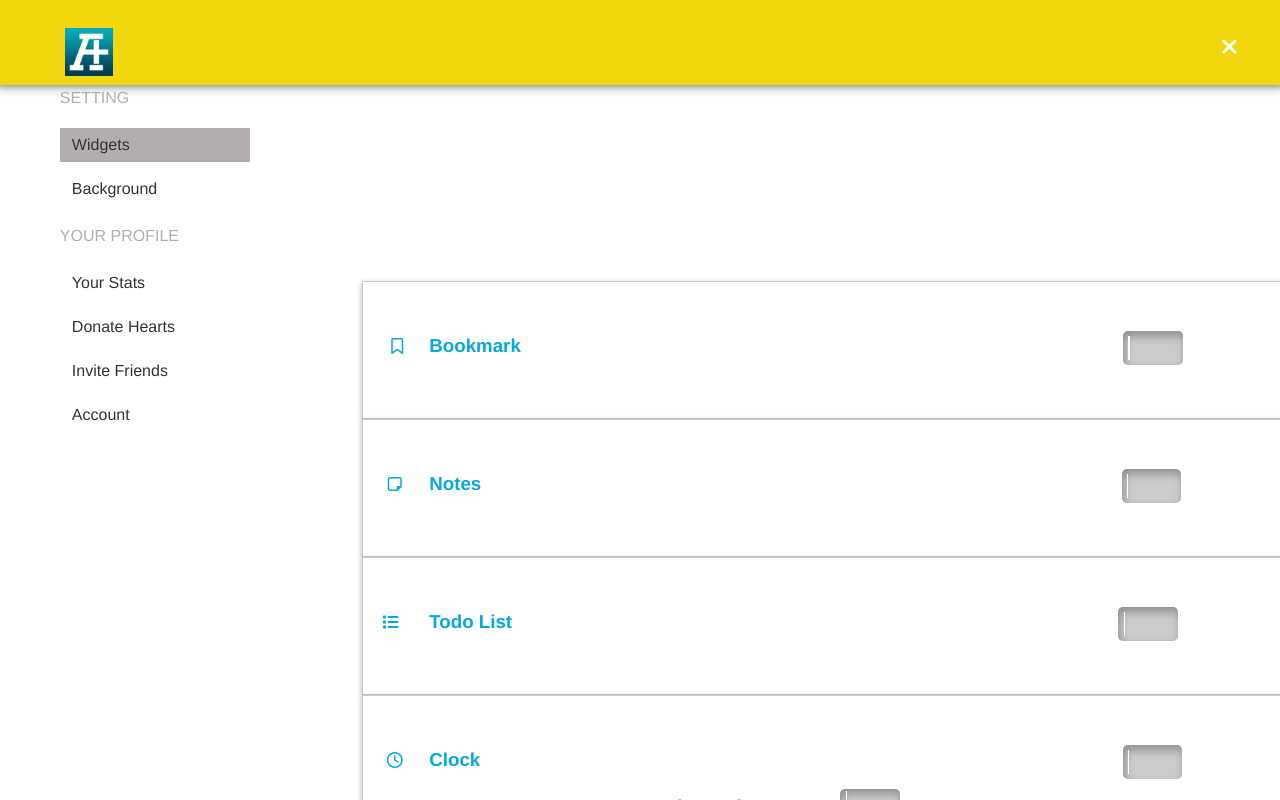
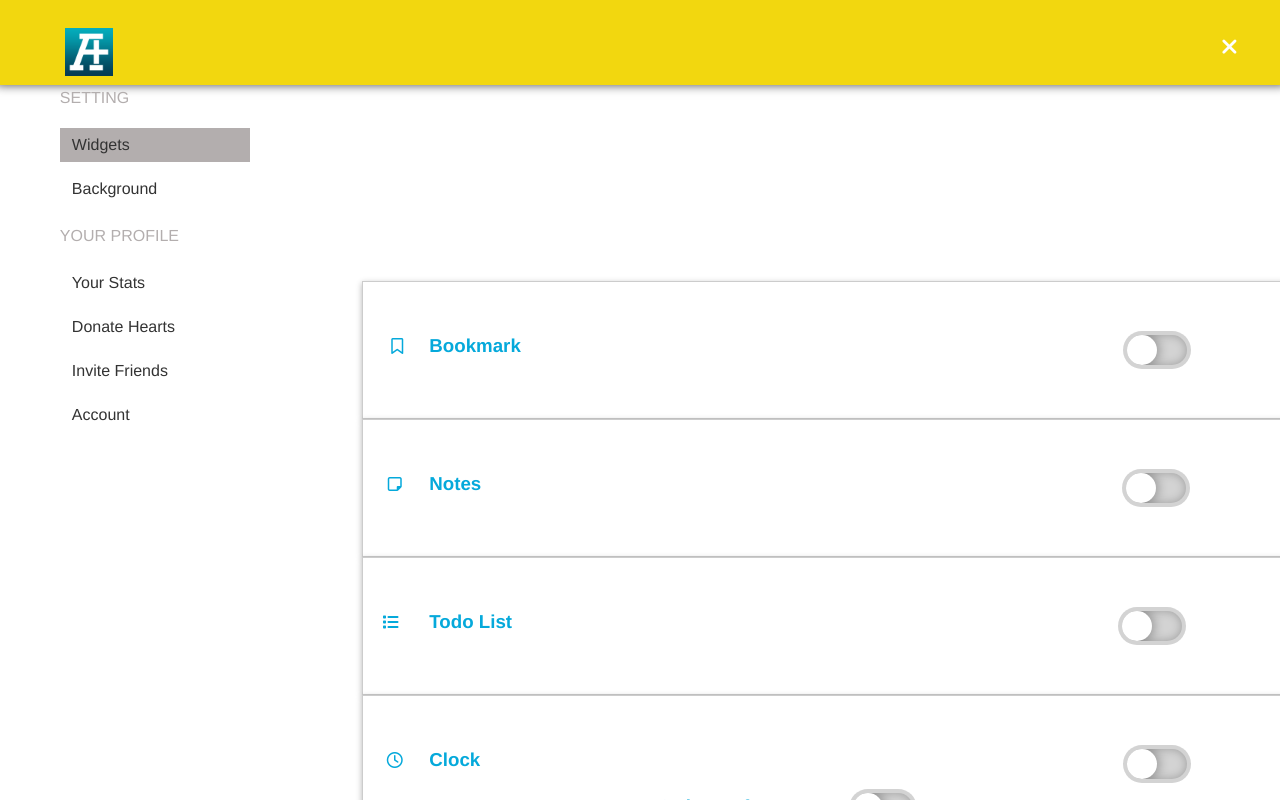
Before and after one commit to ouiadgood-tab/ouiadgood-tab-web, a Vue app: page /setting/Widget in a window 1280 px wide. Shown: the top 800 px of the page. Built offline with nearby package versions, Linux system fonts and the light colour scheme; what auth0-js, vue3-google-login would draw is missing.

Commit message:
switch update

```diff
--- a/src/views/settings/WidgetSet.vue
+++ b/src/views/settings/WidgetSet.vue
@@ -4,20 +4,20 @@
             <h3 class="mainText">{{ translatedWidgetContainer.bookmark }}</h3>
             <i class="fa-sharp fa-regular fa-bookmark"></i>
             <div class="switchFlex book-flex">
-                    <label class="switch" >
-                    <input type="checkbox" v-model="bookmarkEnabled" @change="saveBookmarkState">
-                    <span class="slider" :class="{ checked: bookmarkEnabled }"></span>
-                    </label>
-                </div>
+              <label class="switch">
+              <input type="checkbox" class="checkbox" v-model="bookmarkEnabled" @change="saveBookmarkState">
+              <div class="slider" :class="{ checked: bookmarkEnabled }"></div>
+              </label>
+            </div>
         </div>
         <div class="head">
             <h3 class="mainText">{{ translatedWidgetContainer.note }}</h3>
             <i class="fa-sharp fa-regular fa-note-sticky"></i>
             <div class="switchFlex">
-                    <label class="switch" >
-                    <input type="checkbox" v-model="notesEnabled" @change="saveNotesState">
-                    <span class="slider" :class="{ checked: notesEnabled }"></span>
-                    </label>
+              <label class="switch">
+              <input type="checkbox" class="checkbox" v-model="notesEnabled" @change="saveNotesState">
+              <div class="slider" :class="{ checked: notesEnabled }"></div>
+              </label>
                 </div>
         </div>
         <div class="head">
@@ -25,8 +25,8 @@
             <i class="fa-solid fa-list"></i>
             <div class="switchFlex">
                     <label class="switch" >
-                    <input type="checkbox" v-model="todoListEnabled" @change="saveTodoListState">
-                    <span class="slider" :class="{ checked: todoListEnabled }"></span>
+                    <input type="checkbox" class="checkbox" v-model="todoListEnabled" @change="saveTodoListState">
+                    <div class="slider" :class="{ checked: todoListEnabled }"></div>
                     </label>
                 </div>
         </div>
@@ -35,8 +35,8 @@
             <i class="fa-regular fa-clock icon-wid"></i>
             <div class="switchFlex">
                     <label class="switch" >
-                    <input type="checkbox" v-model="clockEnabled" @change="saveClockState">
-                    <span class="slider" :class="{ checked: clockEnabled }"></span>
+                    <input type="checkbox" class="checkbox" v-model="clockEnabled" @change="saveClockState">
+                    <div class="slider" :class="{ checked: clockEnabled }"></div>
                     </label>
                 </div>
                 <div >
@@ -44,8 +44,8 @@
                         <h3 class="extraText textFlex">{{ translatedWidgetContainer.format }}</h3>
                         <div class="switchFlex2">
                             <label class="switch2" >
-                                <input type="checkbox" v-model="use24HourFormat" @change="saveUse24HourFormat">
-                                <span class="slider" :class="{ checked: use24HourFormat }"></span>
+                                <input type="checkbox" class="checkbox" v-model="use24HourFormat" @change="saveUse24HourFormat">
+                                <div class="slider" :class="{ checked: use24HourFormat }"></div>
                             </label>
                         </div>
                     </div>
@@ -54,7 +54,7 @@
                         <div class="switchFlex2 extraSwitch">
                             <label class="switch2" >
                                 <input type="checkbox" v-model="showSeconds" @change="saveShowSeconds">
-                                <span class="slider" :class="{ checked: showSeconds }"></span>
+                                <div class="slider" :class="{ checked: showSeconds }"></div>
                             </label>
                         </div>
                     </div>
@@ -210,54 +210,47 @@ export default {
 }
 
 /* The switch - the box around the slider */
-.switch {
-  font-size: 17px;
-  position: relative;
-  display: inline-block;
-  width: 3.5em;
-  height: 2em;
+.checkbox {
+  display: none;
 }
 
-/* Hide default HTML checkbox */
-.switch input {
-  opacity: 0;
-  width: 0;
-  height: 0;
+.slider {
+  width: 60px;
+  height: 30px;
+  background-color: lightgray;
+  border-radius: 20px;
+  overflow: hidden;
+  display: flex;
+  align-items: center;
+  border: 4px solid transparent;
+  transition: .3s;
+  box-shadow: 0 0 10px 0 rgb(0, 0, 0, 0.25) inset;
+  cursor: pointer;
 }
 
-/* The slider */
-.slider {
-  position: absolute;
-  cursor: pointer;
-  top: 0;
-  left: 0;
-  right: 0;
-  bottom: 0;
-  background-color: #ccc;
-  box-shadow: inset 2px 5px 10px rgba(0,0,0,0.3);
-  transition: .4s;
-  border-radius: 5px;
+.slider::before {
+  content: '';
+  display: block;
+  width: 100%;
+  height: 100%;
+  background-color: #fff;
+  transform: translateX(-30px);
+  border-radius: 20px;
+  transition: .3s;
+  box-shadow: 0 0 10px 3px rgb(0, 0, 0, 0.25);
 }
 
-.slider:before {
-  position: absolute;
-  content: "";
-  height: 1.4em;
-  width: 0.1em;
-  border-radius: 0px;
-  left: 0.3em;
-  bottom: 0.3em;
-  background-color: white;
-  transition: .4s;
+.checkbox:checked ~ .slider::before {
+  transform: translateX(30px);
+  box-shadow: 0 0 10px 3px rgb(0, 0, 0, 0.25);
 }
 
-input:checked + .slider {
-  background-color: #03741f;
-  box-shadow: inset 2px 5px 10px rgb(0, 0, 0);
+.checkbox:checked ~ .slider {
+  background-color: #2196F3;
 }
 
-input:checked + .slider:before {
-  transform: translateX(2.8em) rotate(360deg);
+.checkbox:active ~ .slider::before {
+  transform: translate(0);
 }
 
 /* Switch 2 styling*/
```
